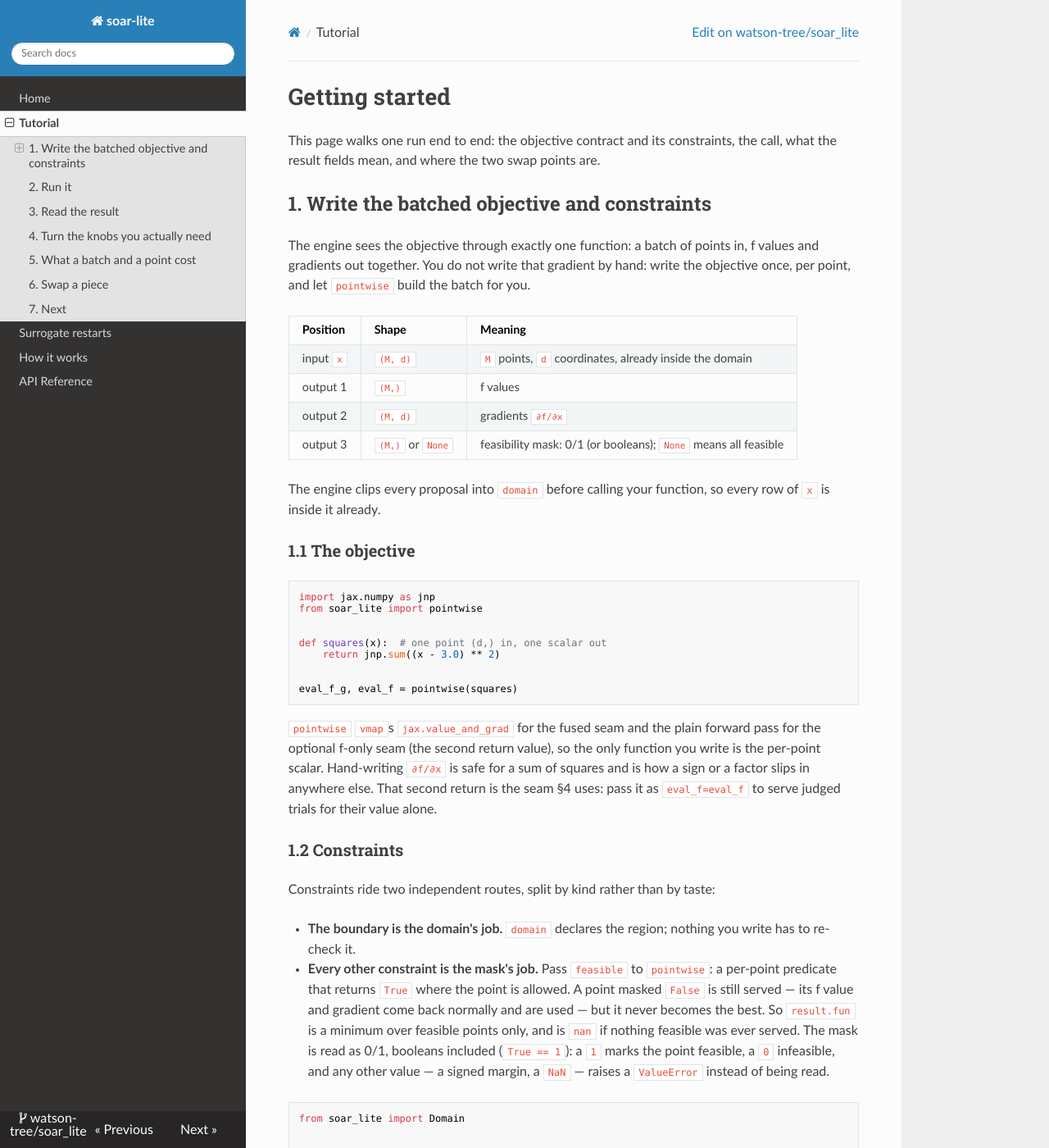
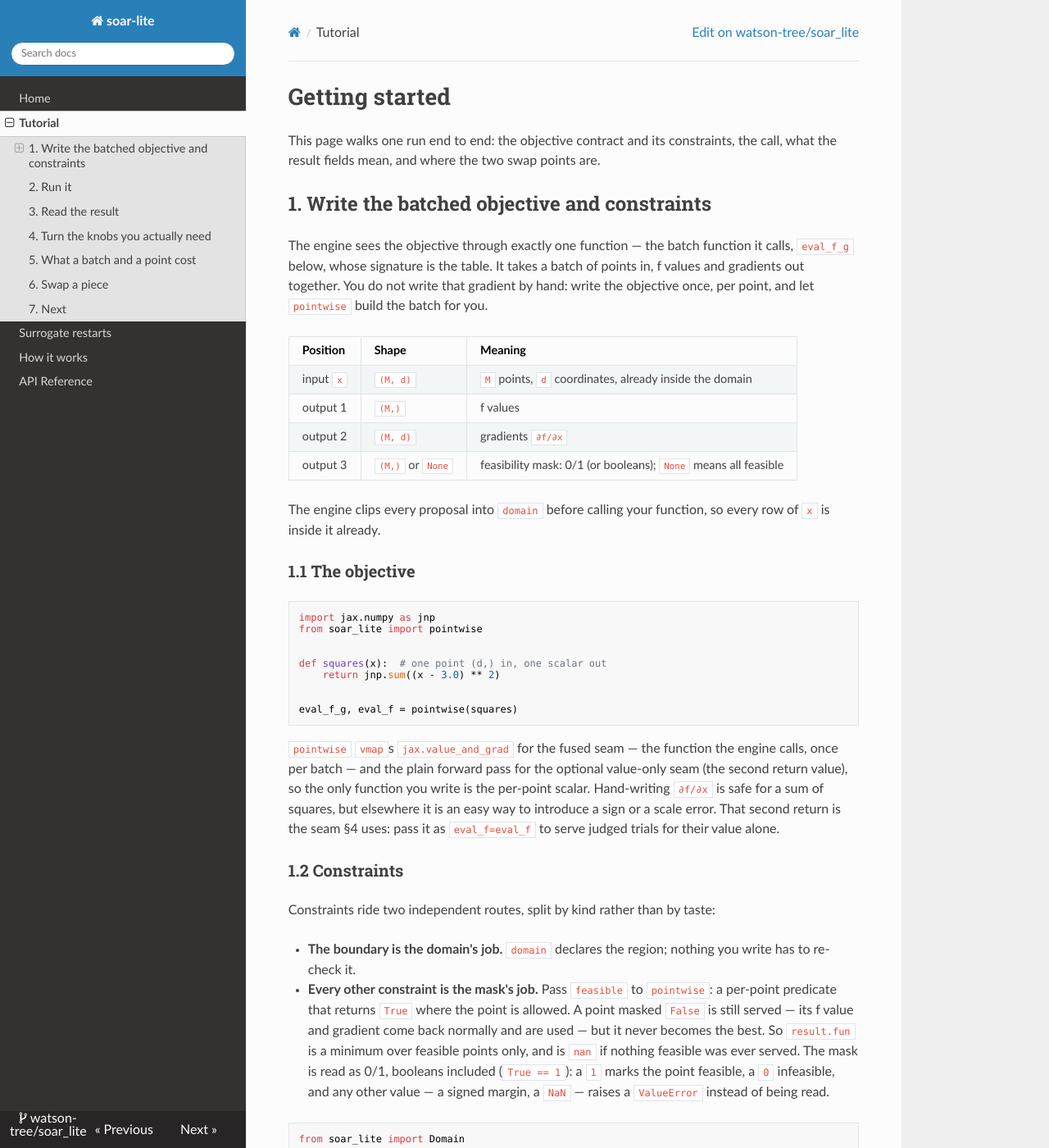
Before and after one commit to watson-tree/soar_lite, an MkDocs documentation site: the page built from docs/tutorial/getting-started.md, in a window 1280 px wide and 1400 px high. Shown: the whole window at 82% size. Built offline with MkDocs 1.6.1, drawn with Linux system fonts in a browser that asks for light colours; nearby versions of some CDN libraries; some of the changed text lies outside the part shown.

Commit message:
docs: call the evaluation seam value-only, and say what the tutorial means
The same seam had two names across the delivered pages - `f-only` 19
times, `value-only` 20 - and the glossary was the worst case: its `eval_f`
entry says "value-only sibling" while the counter entry upstream says
"the f-only seam". So the tutorial inherited both. One adjective now:
value-only, because it can modify the seam, the points and the batches
alike, while `f-only points` is not English. The counter names `n_f_*`
stay as they are - they are symbols, not the adjective.

The tutorial itself left a reader to supply four things. Its shape table
is the signature of `eval_f_g`, which the page never said, so the table
now belongs to a named function. §2's code used `eval_f_g`, `eval_f` and
`domain` from §1.2 without saying so. `x0` was said to be placed "exactly
where you ask" and never that a row outside the box is refused rather
than clipped. And `needs_verdict` was the one method in the `LocalSolver`
list that nothing described.

Also: the printed line named neither of its three fields; "the default
single-sample step" named a step the page never defines; "instead of
`pointwise`" was wrong, `pointwise` is not the seam it builds; and §6's
comment used `d` for the preconditioner's diagonal, which the rest of the
page reserves for the dimension.

````diff
--- a/docs/tutorial/getting-started.md
+++ b/docs/tutorial/getting-started.md
@@ -5,8 +5,9 @@ the call, what the result fields mean, and where the two swap points are.
 
 ## 1. Write the batched objective and constraints
 
-The engine sees the objective through exactly one function: a batch of points
-in, f values and gradients out together. You do not write that gradient by
+The engine sees the objective through exactly one function — the batch function
+it calls, `eval_f_g` below, whose signature is the table. It takes a batch of
+points in, f values and gradients out together. You do not write that gradient by
 hand: write the objective once, per point, and let `pointwise` build the batch
 for you.
 
@@ -34,11 +35,13 @@ def squares(x):  # one point (d,) in, one scalar out
 eval_f_g, eval_f = pointwise(squares)
 ```
 
-`pointwise` `vmap`s `jax.value_and_grad` for the fused seam and the plain forward
-pass for the optional f-only seam (the second return value), so the only function
-you write is the per-point scalar. Hand-writing `∂f/∂x` is safe for a sum of squares
-and is how a sign or a factor slips in anywhere else. That second return is the seam
-§4 uses: pass it as `eval_f=eval_f` to serve judged trials for their value alone.
+`pointwise` `vmap`s `jax.value_and_grad` for the fused seam — the function the
+engine calls, once per batch — and the plain forward pass for the optional
+value-only seam (the second return value), so the only function you write is the
+per-point scalar. Hand-writing `∂f/∂x` is safe for a sum of squares, but
+elsewhere it is an easy way to introduce a sign or a scale error. That second
+return is the seam §4 uses: pass it as `eval_f=eval_f` to serve judged trials for
+their value alone.
 
 ### 1.2 Constraints
 
@@ -116,8 +119,8 @@ value, indexing by a traced integer) raises there; a function that is not
 differentiable at a point yields whatever subgradient JAX picks, or a `nan` —
 the `nan` stalls the path, a finite-but-wrong one steers it silently. When
 either matters, write the gradient by hand and hand the engine the fused
-`(f, g, feas)` evaluation seam instead of `pointwise`, with the shapes of the
-table above:
+`(f, g, feas)` evaluation seam instead of the `eval_f_g` that `pointwise` builds,
+with the shapes of the table above:
 
 ```python
 import jax
@@ -144,13 +147,14 @@ the horizon `max_iters` or the deadline `time_limit`. Each missing required
 argument is refused by `ValueError` rather than guessed.
 
 `eval_f` is optional: hand it in when the method enumerates trials for their
-values alone; §4 says when that saves budget. The default single-sample step
-does no enumeration, so this run never calls it; it is passed here only to show
-where it goes.
+values alone; §4 says when that saves budget. The default solver proposes one
+trial per step, so this run never calls it; it is passed here only to show where
+it goes.
 
 ```python
 from soar_lite import n_path_schedule
 
+# eval_f_g, eval_f and domain come from §1.2
 result = n_path_schedule(
     eval_f_g,
     domain=domain,
@@ -215,8 +219,8 @@ restarted afterwards.
 | --- | --- |
 | `n_paths` | engine width: paths advanced in lockstep each iteration |
 | `domain` | the search region, a `Domain`: its sides, per-dimension `scale`, and its injected draws (a side may be unbounded) |
-| `x0` | the flock's start, one point per path `(n_paths, d)`: placed by iteration 0 exactly where you ask; `None` lets the global model draw it — hand it in when runs have to be compared on the same starts |
-| `eval_f` | the optional f-only seam: points in, f values out, no gradient — pass it to save budget, omit it in a fused-only comparison |
+| `x0` | the flock's start, one point per path `(n_paths, d)`: placed by iteration 0 exactly where you ask, and it must lie inside `domain` — an outside row is refused, not clipped; `None` lets the global model draw it — hand it in when runs have to be compared on the same starts |
+| `eval_f` | the optional value-only seam: points in, f values out, no gradient — pass it to save budget, omit it in a fused-only comparison |
 | `max_iters` | the horizon, counted in iterations (iteration 0 places the flock); at least one of `max_iters`/`time_limit` must be given |
 | `time_limit` | the deadline, a wall-clock stop in seconds, for when an iteration's cost is too uneven to budget in iterations |
 | `budget_check` | an extra whole-batch gate for a budget the engine cannot see |
@@ -278,8 +282,9 @@ One sentence to keep them straight: a **batch** is one call (wall-clock, GPU), a
 ## 6. Swap a piece
 
 The engine owns the schedule; the method and the restart-point source are
-plugins. Either default can be replaced by passing an instance of your own
-class. Continuing §1's example:
+plugins — the two plugin seams, objects you swap, where §1's seams were functions
+the engine calls. Either default can be replaced by passing an instance of your
+own class. Continuing §1's example:
 
 ```python
 from soar_lite import DiagonalPreconditioner, Domain, n_path_schedule
@@ -290,8 +295,8 @@ result = n_path_schedule(
     n_paths=4,
     max_iters=30,
     # 4 trial values of the step multiplier alpha along the scaled direction,
-    # each 0.5x the previous; the per-coordinate scaling is inside d, not one
-    # of these trials
+    # each 0.5x the previous; the per-coordinate scaling lives in the step
+    # direction, not in these trials
     local_solver=DiagonalPreconditioner(n_alpha=4, backtrack=0.5),
     restart_stalled=True,
 )
@@ -300,7 +305,8 @@ result = n_path_schedule(
 To replace one outright, implement its protocol and pass the instance:
 
 - **`LocalSolver`** — the search method: `restart`, `needs_verdict`, `propose`,
-  `verdict`, `fold`. You own direction, step size and acceptance; the engine owns
+  `verdict`, `fold`. `needs_verdict` says whether the solver wants a verdict
+  phase at all. You own direction, step size and acceptance; the engine owns
   projection, the horizon and the per-step argmin. `verdict` is handed a
   trial's coords and value, not its gradient — the engine buys gradients only
   for the points it keeps, and `fold` is where a step lands. `restart` is the
````
Also changed, not shown: other parts of docs/tutorial/getting-started.md (+1 -1 lines), CONTEXT.md (+3 -2 lines), docs/explanation/how-it-works.md (+11 -11 lines), 3 other files.
